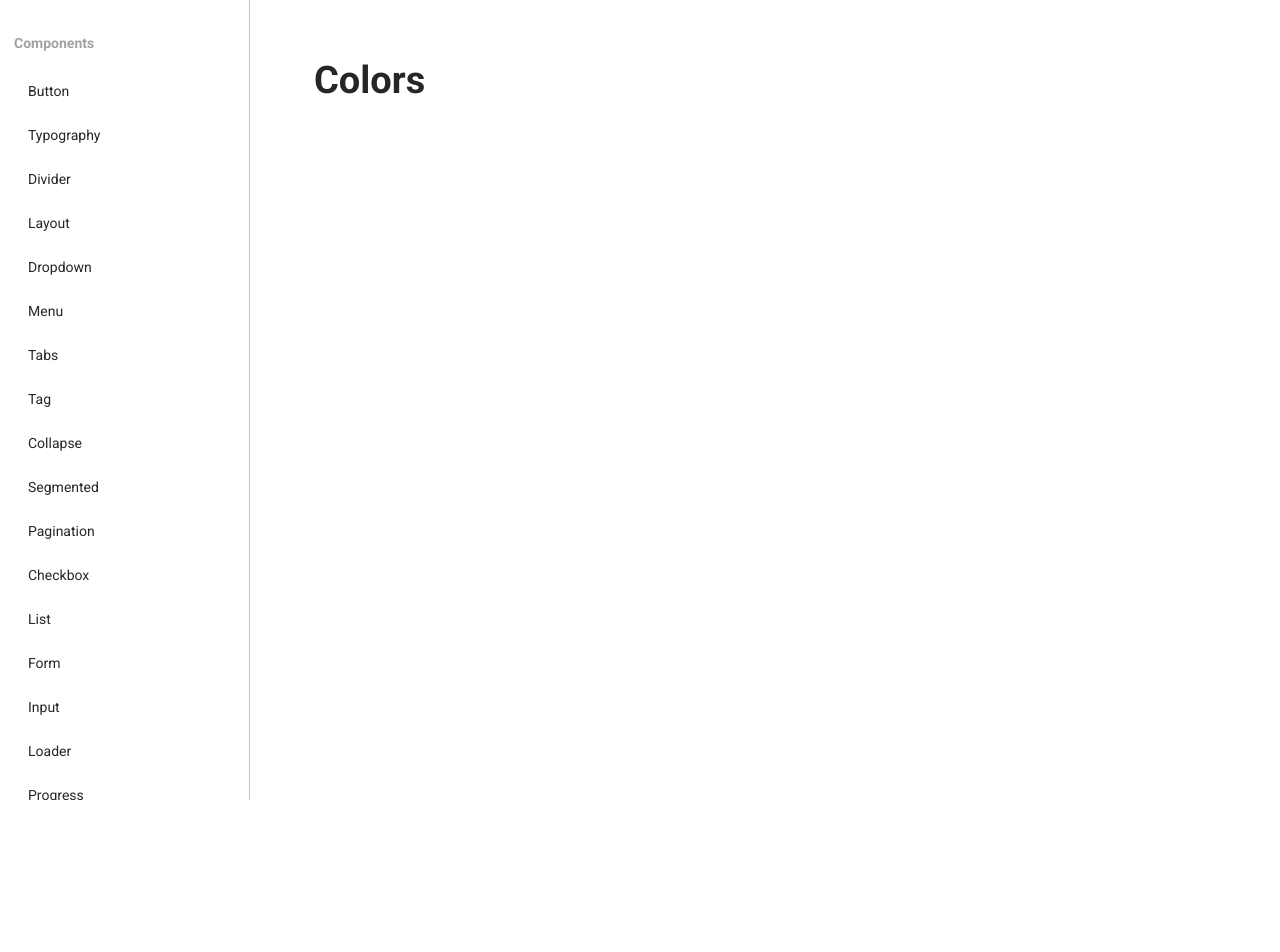
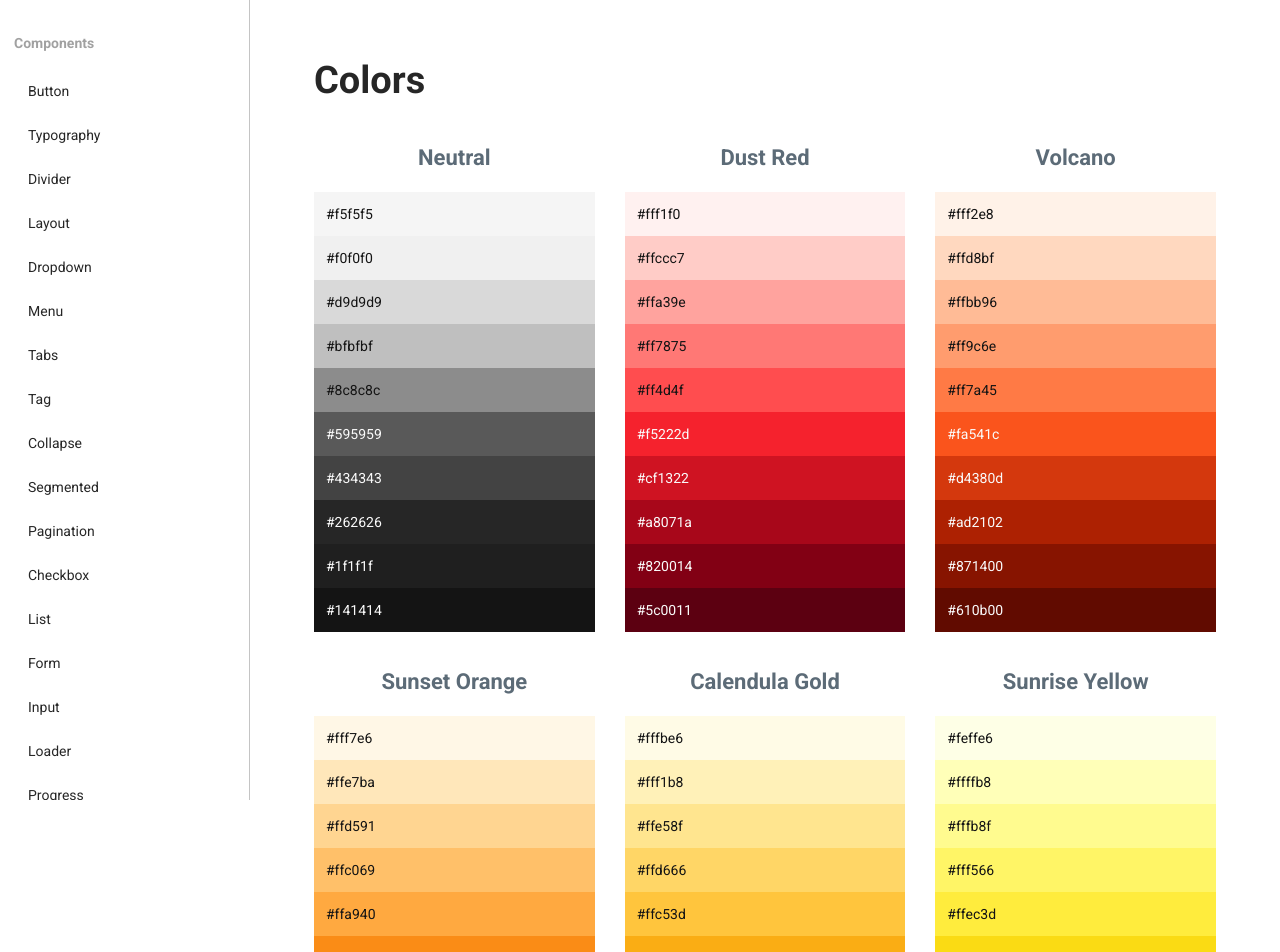
Before and after one commit to Tomo-ja/MyUI, a Next.js app: page /Generator/Colors in a window 1280 px wide. Shown: the top 952 px of the page. Before the commit the page ends 800 px from the top, so only its background shows below. Built offline with nearby package versions, Linux system fonts and the light colour scheme.

Commit message:
add color samples

```diff
--- /dev/null
+++ b/components/generator/colors/ColorSample.tsx
@@ -0,0 +1,33 @@
+import React from 'react'
+
+import COLORS from '../../../data/colors'
+import StyledColorSample from './colorSample.styles'
+
+const ColorSample = () => {
+
+	const copyColorCode = (code: string) => {
+		// TODO: create pop up when it's copied
+		navigator.clipboard.writeText(code)
+	}
+
+	return (
+		<StyledColorSample>
+			{COLORS.map(color => (
+				<div key={color.kind}>
+					<h3>{color.kind}</h3>
+					{color.code.map((code, index) => (
+						<p
+							key={code}
+							onClick={() => copyColorCode(code)}
+							style={{backgroundColor: code, color: index > 4 ? '#fafafa' : '#141414'}}
+						>
+							{code}
+						</p>
+					))}
+				</div>
+			))}
+		</StyledColorSample>
+	)
+}
+
+export default ColorSample
--- /dev/null
+++ b/components/generator/colors/colorSample.styles.ts
@@ -0,0 +1,32 @@
+import styled from "styled-components";
+
+const StyledColorSample = styled.section`
+	display: grid;
+  grid-template-columns: 1fr 1fr 1fr;
+  grid-auto-columns: 1fr;
+  gap: 15px 30px;
+  grid-auto-flow: row;
+
+	h3{
+		color: #5c6b77;
+		font-weight: 600;
+		font-size: 22px;
+		text-align: center;
+	}
+
+	p{
+		margin: 0;
+		padding: 0 12px;
+		line-height: 44px;
+		cursor: pointer;
+		transform-origin: left;
+		transition: ease 0.3s;
+
+		:hover{
+			transform: scaleX(1.05);
+		}
+	}
+
+`
+
+export default StyledColorSample
--- a/components/generator/colors/index.ts
+++ b/components/generator/colors/index.ts
@@ -1,2 +1,3 @@
 export { default as StyledMain } from './index.styles'
 export { default as Converter } from './Converter'
+export { default as ColorSample } from './ColorSample'
--- a/components/layout/layout.styles.ts
+++ b/components/layout/layout.styles.ts
@@ -1,7 +1,7 @@
 import styled from "styled-components";
 
 const Layout = styled.div`
-	display: flex;
+	margin-left: 250px;
 `
 
 export default Layout
--- a/components/sideMenu/navigation.styles.ts
+++ b/components/sideMenu/navigation.styles.ts
@@ -2,6 +2,9 @@ import styled from 'styled-components'
 
 const Navigation = styled.nav`
 
+	position: fixed;
+	top: 0;
+	left: 0;
 	width: 250px;
 	height: 100vh;
 	border-right: 1px solid #c4c4c4;
--- a/data/colors.ts
+++ b/data/colors.ts
@@ -1,5 +1,199 @@
-const COLORS = {
-
-}
+const COLORS = [
+	{
+		kind: 'Neutral',
+		code: [
+			'#f5f5f5',
+			'#f0f0f0',
+			'#d9d9d9',
+			'#bfbfbf',
+			'#8c8c8c',
+			'#595959',
+			'#434343',
+			'#262626',
+			'#1f1f1f',
+			'#141414',
+		]
+	},
+	{
+		kind: 'Dust Red',
+		code: [
+			'#fff1f0',
+			'#ffccc7',
+			'#ffa39e',
+			'#ff7875',
+			'#ff4d4f',
+			'#f5222d',
+			'#cf1322',
+			'#a8071a',
+			'#820014',
+			'#5c0011',
+		]
+	},
+	{
+		kind: 'Volcano',
+		code: [
+			'#fff2e8',
+			'#ffd8bf',
+			'#ffbb96',
+			'#ff9c6e',
+			'#ff7a45',
+			'#fa541c',
+			'#d4380d',
+			'#ad2102',
+			'#871400',
+			'#610b00',
+		]
+	},
+	{
+		kind: 'Sunset Orange',
+		code: [
+			'#fff7e6',
+			'#ffe7ba',
+			'#ffd591',
+			'#ffc069',
+			'#ffa940',
+			'#fa8c16',
+			'#d46b08',
+			'#ad4e00',
+			'#873800',
+			'#612500',
+		]
+	},
+	{
+		kind: 'Calendula Gold',
+		code: [
+			'#fffbe6',
+		'#fff1b8',
+		'#ffe58f',
+		'#ffd666',
+		'#ffc53d',
+		'#faad14',
+		'#d48806',
+		'#ad6800',
+		'#874d00',
+		'#613400',
+		]
+	},
+	{
+		kind: 'Sunrise Yellow',
+		code: [
+			'#feffe6',
+			'#ffffb8',
+			'#fffb8f',
+			'#fff566',
+			'#ffec3d',
+			'#fadb14',
+			'#d4b106',
+			'#ad8b00',
+			'#876800',
+			'#614700',
+		]
+	},
+	{
+		kind: 'Lime',
+		code: [
+			'#fcffe6',
+			'#f4ffb8',
+			'#eaff8f',
+			'#d3f261',
+			'#bae637',
+			'#a0d911',
+			'#7cb305',
+			'#5b8c00',
+			'#3f6600',
+			'#254000',
+		]
+	},
+	{
+		kind: 'Polar Green',
+		code: [
+			'#f6ffed',
+			'#d9f7be',
+			'#b7eb8f',
+			'#95de64',
+			'#73d13d',
+			'#52c41a',
+			'#389e0d',
+			'#237804',
+			'#135200',
+			'#092b00',
+		]
+	},
+	{
+		kind: 'Cyan',
+		code: [
+			'#e6fffb',
+			'#b5f5ec',
+			'#87e8de',
+			'#5cdbd3',
+			'#36cfc9',
+			'#13c2c2',
+			'#08979c',
+			'#006d75',
+			'#00474f',
+			'#002329',
+		]
+	},
+	{
+		kind: 'Daybreak Blue',
+		code: [
+			'#e6f7ff',
+			'#bae7ff',
+			'#91d5ff',
+			'#69c0ff',
+			'#40a9ff',
+			'#1890ff',
+			'#096dd9',
+			'#0050b3',
+			'#003a8c',
+			'#002766',
+		]
+	},
+	{
+		kind: 'Geek Blue',
+		code: [
+			'#f0f5ff',
+			'#d6e4ff',
+			'#adc6ff',
+			'#85a5ff',
+			'#597ef7',
+			'#2f54eb',
+			'#1d39c4',
+			'#10239e',
+			'#061178',
+			'#030852',
+		]
+	},
+	{
+		kind: 'Golden Purple',
+		code: [
+			'#f9f0ff',
+			'#efdbff',
+			'#d3adf7',
+			'#b37feb',
+			'#9254de',
+			'#722ed1',
+			'#531dab',
+			'#391085',
+			'#22075e',
+			'#120338',
+		]
+	},
+	{
+		kind: 'Magenta',
+		code: [
+			'#fff0f6',
+			'#ffd6e7',
+			'#ffadd2',
+			'#ff85c0',
+			'#f759ab',
+			'#eb2f96',
+			'#c41d7f',
+			'#9e1068',
+			'#780650',
+			'#520339',
+		]
+	}
+]
 
 export default COLORS
--- a/pages/Generator/Colors.tsx
+++ b/pages/Generator/Colors.tsx
@@ -1,11 +1,12 @@
 import React from 'react'
-import {StyledMain, Converter } from '../../components/generator/colors'
+import {StyledMain, Converter, ColorSample } from '../../components/generator/colors'
 
 const Colors = () => {
 	return (
 		<StyledMain>
 			<h1 className="title">Colors</h1>
 			<Converter />
+			<ColorSample />
 		</StyledMain>
 	)
 }
```
